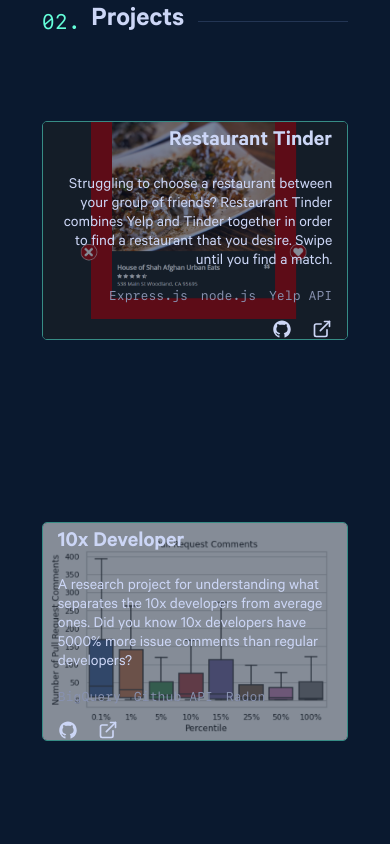
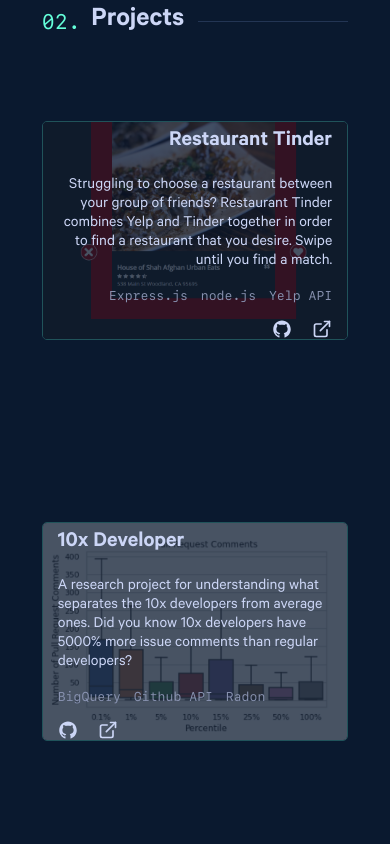
Before and after one commit to slampham/Portfolio, a React (Create React App) app: page / in a window 390 px wide. Shown: the part 920-1764 px from the top of the page. Built offline with nearby package versions, Linux system fonts and the light colour scheme.

Commit message:
Made mobile look nice now

```diff
--- a/src/components/Project.js
+++ b/src/components/Project.js
@@ -3,7 +3,7 @@ import { motion } from 'framer-motion'
 import styled from 'styled-components'
 import PropTypes from 'prop-types'
 import { AiFillGithub } from 'react-icons/ai';
-import { FiExternalLink, FiPrinter } from 'react-icons/fi';
+import { FiExternalLink } from 'react-icons/fi';
 import { Context } from '../contexts/Context'
 import useInViewTransition from '../hooks/useInViewTransition'
 import { slowUp } from '../variants'
@@ -64,7 +64,7 @@ const StyledProject = styled(motion.div)`
       object-fit: cover;
       height: 56.25vw;
       width: 100%;
-      opacity: ${({theme}) => theme === 'dark' ? .5 : .9};
+      opacity: .25;
       border-radius: 5px;
       border: 1px solid var(--green);
 
@@ -85,6 +85,7 @@ const StyledProject = styled(motion.div)`
 
       img {
         height: 100%;
+        opacity: ${({theme}) => theme === 'dark' ? .5 : .9};
       }
     }
 
@@ -104,7 +105,7 @@ function Project(props) {
   const {img, name, desc, techs, code, site} = props
   const Techs = techs.map(tech => <li key={tech}>{tech}</li>)
   const {theme} = useContext(Context)
-  const { controls, ref } = useInViewTransition()
+  const { controls, ref } = useInViewTransition(.6)
 
   return (
     <StyledProject {...{img, theme, ref}}
@@ -125,9 +126,11 @@ function Project(props) {
         </div>
       </figcaption>
 
-      <a href={site} className='img-link' target="_blank" rel="noopener noreferrer">
+      <motion.a href={site} className='img-link' target="_blank" rel="noopener noreferrer"
+        whileHover={{ scale: 1.05 }}
+      >
         <img src={img} alt={name} />
-      </a>
+      </motion.a>
 
     </StyledProject>
   )
--- a/src/components/ThemeToggler.js
+++ b/src/components/ThemeToggler.js
@@ -18,8 +18,6 @@ const StyledButton = styled(motion.button)`
   > * {
     transition: color var(--trans-time) var(--trans-delay);
   }
-
-  ${({variants}) => console.log(variants)}
 `
 
 function ThemeToggler() {
--- a/src/variants.js
+++ b/src/variants.js
@@ -14,7 +14,7 @@ const down = {
   show: {
     opacity: 1,
     y: 0
-  }
+  },
 }
 
 const up = {
```
Also changed, not shown: src/components/Section.js (+3 -4 lines).
